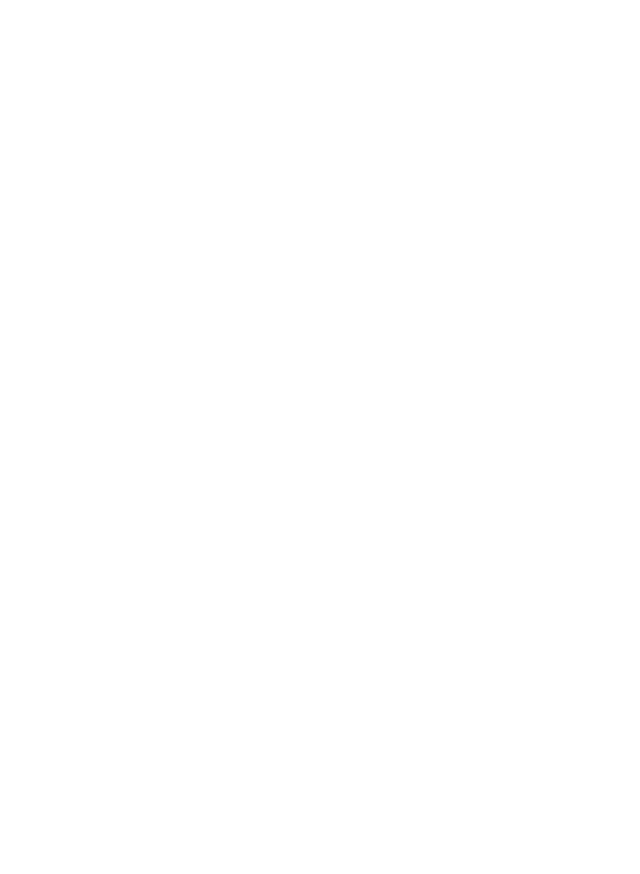
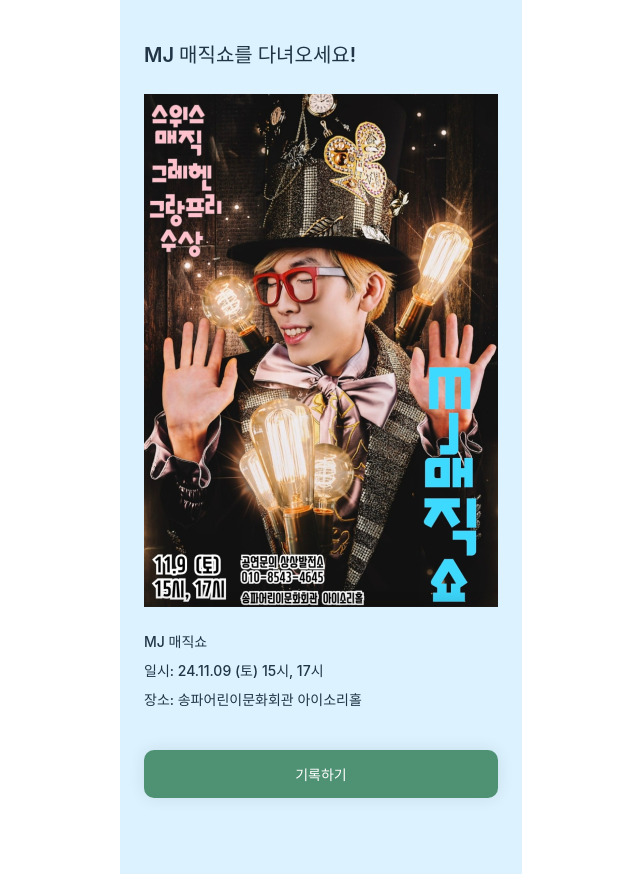
Before and after one commit to wonjuneee/inthon, a React (Vite) app in the folder client/: page /performance in a window 1280 px wide. Before the commit this address had no page. Shown: the whole page, without its empty margins (319-959 px from the left). Before the commit the page ends 800 px from the top, so only its background shows below. Built offline with nearby package versions, Linux system fonts and the light colour scheme.

Commit message:
front/feat: 공연 페이지 ui 구현

```diff
--- /dev/null
+++ b/client/src/pages/PerformancePage.tsx
@@ -0,0 +1,33 @@
+import { Layout } from 'antd';
+
+import poster from '../assets/poster.png';
+import Spacer from '../components/common/Spacer';
+import CustomButton from '../components/common/CustomButton';
+
+const PerformancePage = () => {
+  return (
+    <Layout className="layout">
+      <p className="title self-start" color="var(--black)">
+        MJ 매직쇼를 다녀오세요!
+      </p>
+      <Spacer height={24} />
+      <img src={poster} style={{ width: '354px', height: 'auto' }} />
+      <Spacer height={24} />
+      <p className="subtitle self-start" color="var(--black)">
+        MJ 매직쇼
+      </p>
+      <Spacer height={8} />
+      <p className="subtitle self-start" color="var(--black)">
+        일시: 24.11.09 (토) 15시, 17시
+      </p>
+      <Spacer height={8} />
+      <p className="subtitle self-start" color="var(--black)">
+        장소: 송파어린이문화회관 아이소리홀
+      </p>
+      <Spacer height={40} />
+      <CustomButton text="기록하기" />
+    </Layout>
+  );
+};
+
+export default PerformancePage;
--- a/client/src/routes/index.tsx
+++ b/client/src/routes/index.tsx
@@ -2,6 +2,7 @@
 import { LoginPage } from '../pages/userLogin';
 import HomePage from '../pages/HomePage';
 import ArtPage from '../pages/ArtPage';
+import PerformancePage from '../pages/PerformancePage';
 
 export function RouteComponent() {
   return (
@@ -9,6 +10,7 @@
       <Route path="/" element={<HomePage />} />
       <Route path="login" element={<LoginPage />} />
       <Route path="art" element={<ArtPage />} />
+      <Route path="performance" element={<PerformancePage />} />
     </Routes>
   );
 }
```
Also changed, not shown: client/src/assets/poster.png (added).
